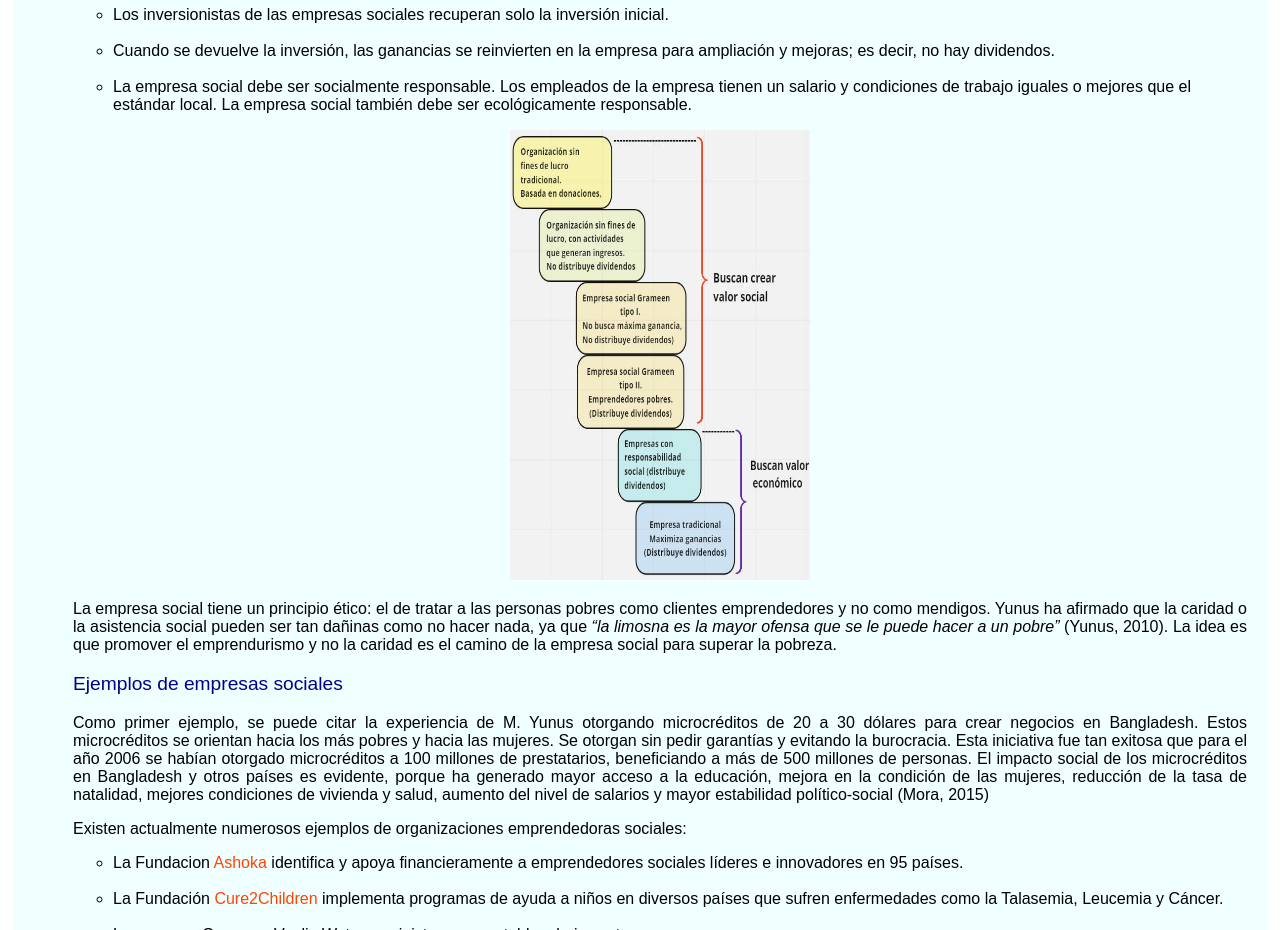
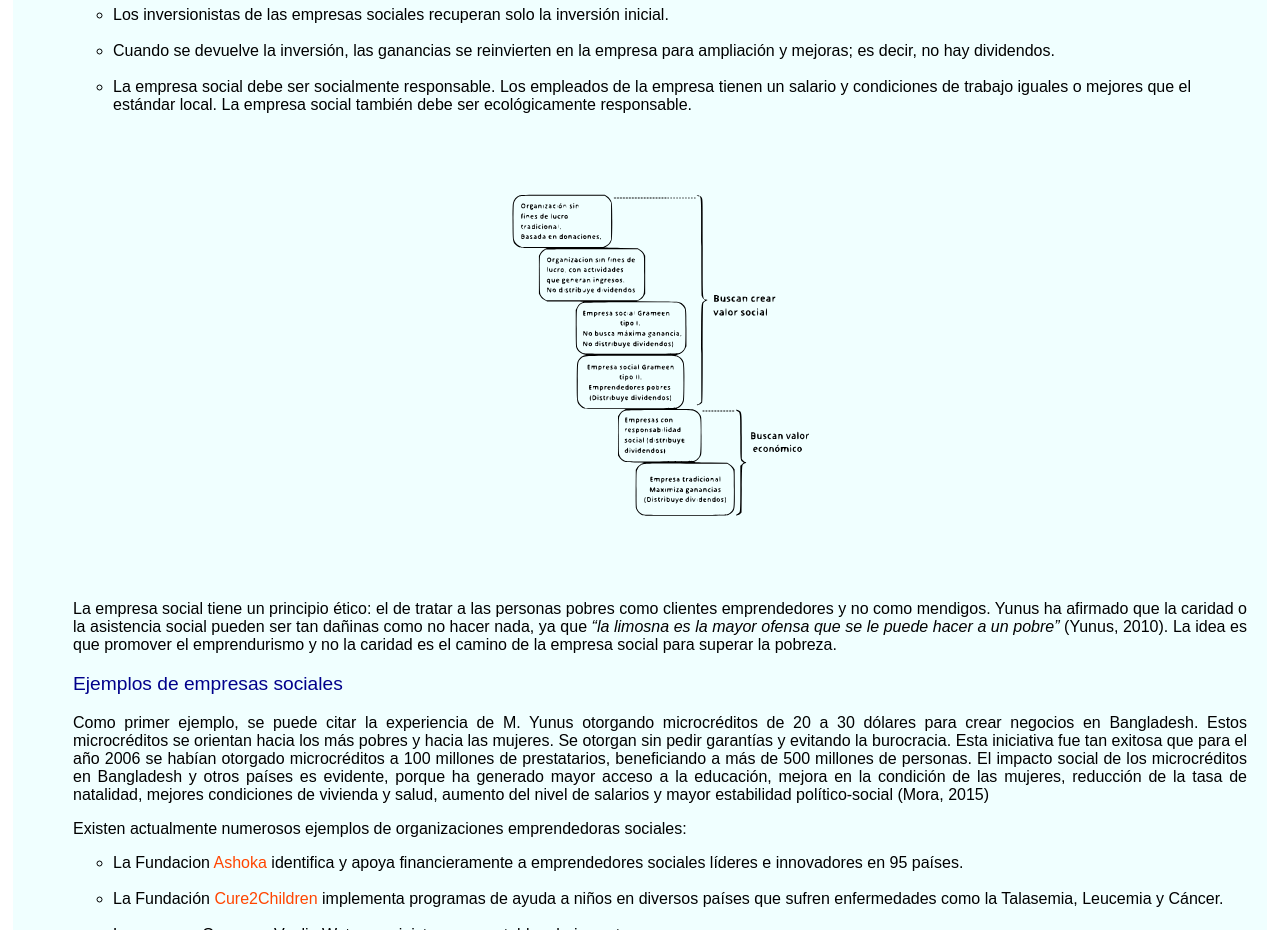
Before and after one commit to feragnov/test3, a plain HTML site: page index.html in a window 1280 px wide. Shown: the part 2860-3790 px from the top of the page. Drawn offline with Linux system fonts and the light colour scheme.

Commit message:
Update index.html

```diff
--- a/index.html
+++ b/index.html
@@ -183,7 +183,7 @@ hr.drop_shadow {
 
 </ul>
 
-<p style="text-align:center"> <img src="pictures/empresas3.png" alt="tipos de empresas" style="width:300px;height:450px;"> </p>
+<p style="text-align:center"> <img src="pictures/empresas3.svg" alt="empresas" style="width:300px;height:450px;"> </p>
 
 <p style="text-align:justify"> La empresa social tiene un principio ético: el de tratar a las personas pobres como clientes emprendedores y no como mendigos. Yunus ha afirmado que la caridad o la asistencia social pueden ser tan dañinas como no hacer nada, ya que <i>“la limosna es la mayor ofensa que se le puede hacer a un pobre” </i> (Yunus, 2010). La idea es que promover el emprendurismo y no la caridad es el camino de la empresa social para superar la pobreza. </p>
 
```
